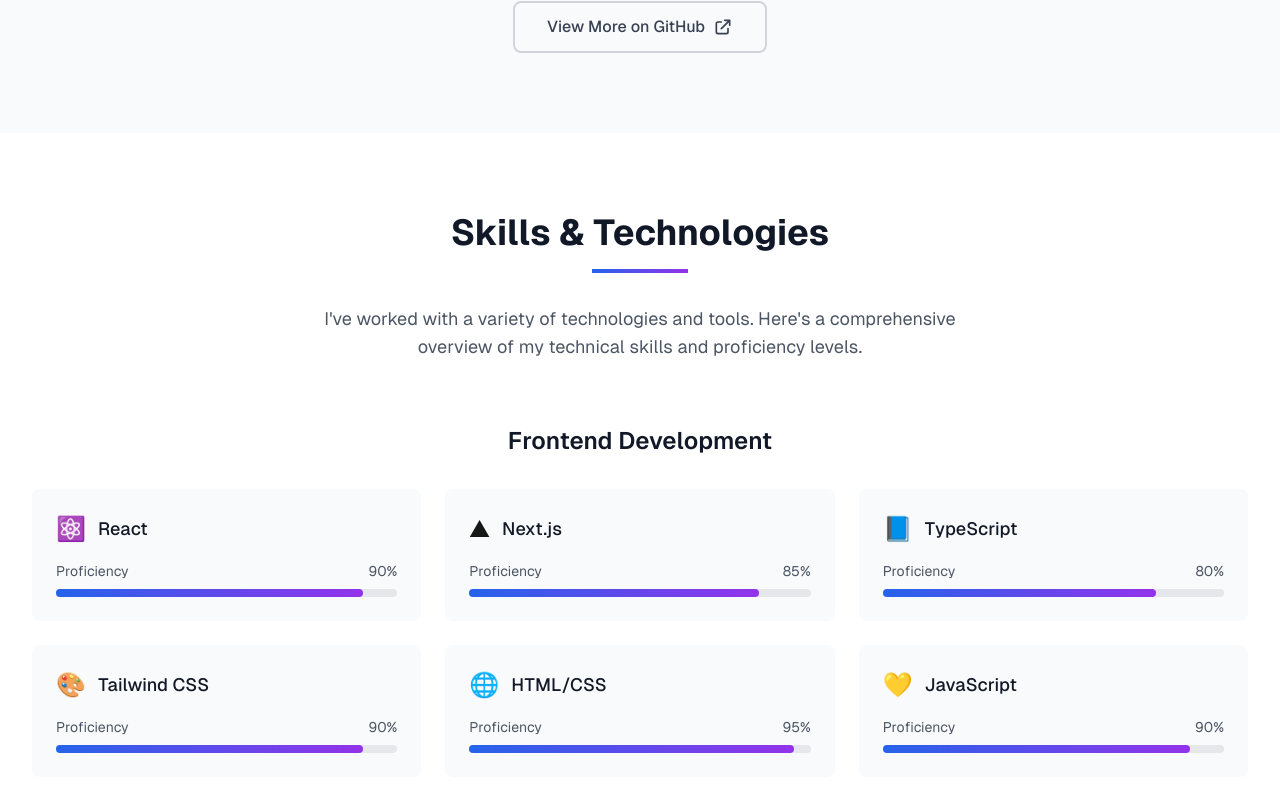
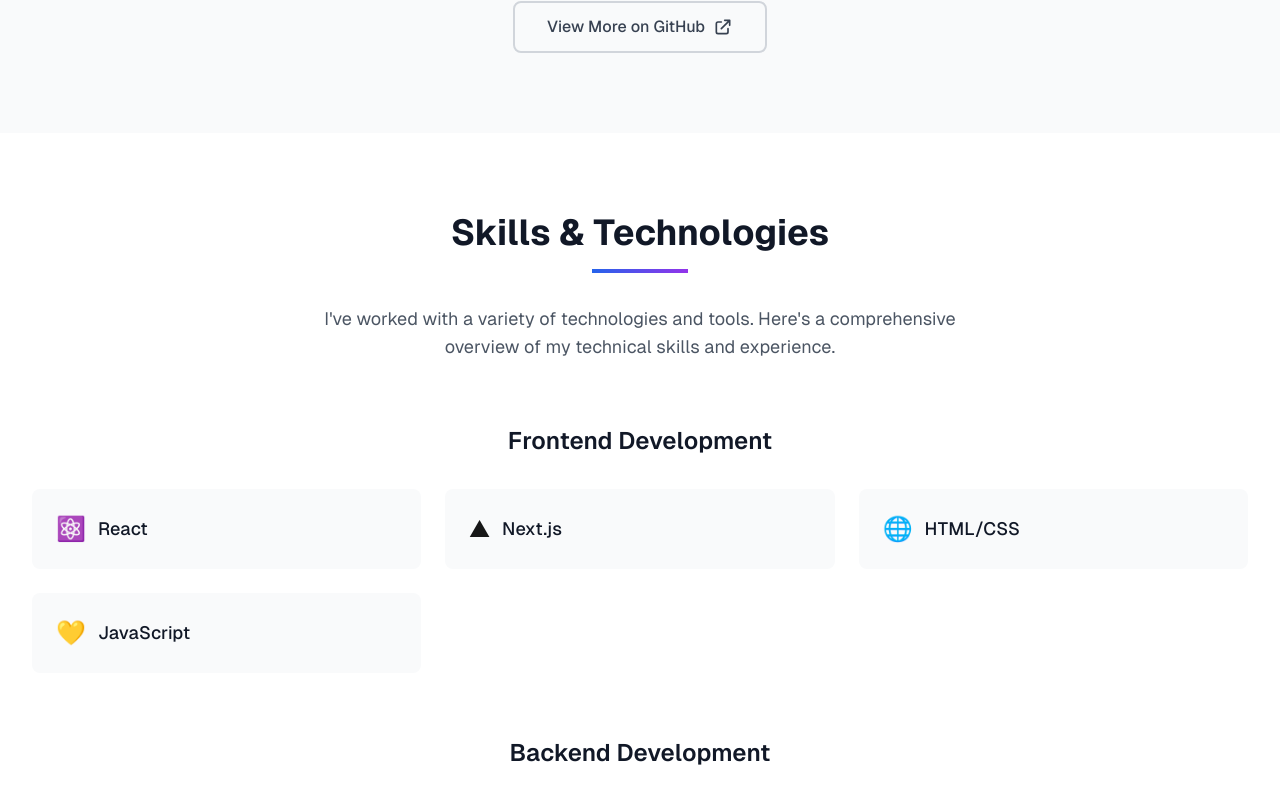
Before and after one commit to jadengong/portfolio, a Next.js app: page / in a window 1280 px wide. Shown: the part 3219-4019 px from the top of the page. Built offline with nearby package versions, Linux system fonts and the light colour scheme.

Commit message:
Update content
Footer, skills, about

```diff
--- a/src/components/About.tsx
+++ b/src/components/About.tsx
@@ -16,7 +16,7 @@
       title: "Vice President",
       company: "App Development Club @ SDSU",
       period: "Aug 2024 - Present",
-      description: "Led technical workshops, lectures, and collaborative coding events on React, Vue.js, and Next.js, enabling 20+ members to gain hands-on experience building full-stack applications"
+      description: "Led technical workshops, lectures, and collaborative coding events on React, Vue.js, and Next.js, enabling 20+ members to gain hands-on experience building full-stack applications."
     }
   ];
 
@@ -25,7 +25,7 @@
       degree: "Bachelor of Computer Science",
       school: "San Diego State University",
       period: "2023 - 2027",
-      description: "Focused on systems engineering and software development"
+      description: "Majoring in Computer Science and minoring in Information Systems."
     }
   ];
 
@@ -72,7 +72,7 @@
                 <div className="text-gray-600 dark:text-gray-300">Projects Built</div>
               </div>
               <div className="text-center p-6 bg-gray-50 dark:bg-gray-800 rounded-lg">
-                <div className="text-3xl font-bold text-green-600 dark:text-green-400">20+</div>
+                <div className="text-3xl font-bold text-green-600 dark:text-green-400">60+</div>
                 <div className="text-gray-600 dark:text-gray-300">Students Helped</div>
               </div>
               <div className="text-center p-6 bg-gray-50 dark:bg-gray-800 rounded-lg">
--- a/src/components/Footer.tsx
+++ b/src/components/Footer.tsx
@@ -7,10 +7,9 @@
         <div className="grid grid-cols-1 md:grid-cols-4 gap-8">
           {/* Brand Section */}
           <div className="col-span-1 md:col-span-2">
-            <h3 className="text-2xl font-bold mb-4">Jaden Gong</h3>
+            <h3 className="text-2xl font-bold mb-4">Jaden Ong</h3>
             <p className="text-gray-400 mb-6 max-w-md">
-              Full-stack developer passionate about creating beautiful, functional,
-              and user-centered digital experiences.
+              Aspiring software developer with a focus on learning modern technologies, writing maintainable code, and solving problems through creativity and collaboration.
             </p>
             <div className="flex space-x-4">
               <a
--- a/src/components/Skills.tsx
+++ b/src/components/Skills.tsx
@@ -3,34 +3,30 @@
     {
       name: "Frontend Development",
       skills: [
-        { name: "React", level: 90, icon: "⚛️" },
-        { name: "Next.js", level: 85, icon: "▲" },
-        { name: "TypeScript", level: 80, icon: "📘" },
-        { name: "Tailwind CSS", level: 90, icon: "🎨" },
-        { name: "HTML/CSS", level: 95, icon: "🌐" },
-        { name: "JavaScript", level: 90, icon: "💛" }
+        { name: "React", icon: "⚛️" },
+        { name: "Next.js", icon: "▲" },
+        { name: "HTML/CSS", icon: "🌐" },
+        { name: "JavaScript", icon: "💛" }
       ]
     },
     {
       name: "Backend Development",
       skills: [
-        { name: "Node.js", level: 85, icon: "🟢" },
-        { name: "Express.js", level: 80, icon: "🚂" },
-        { name: "Python", level: 75, icon: "🐍" },
-        { name: "PostgreSQL", level: 70, icon: "🐘" },
-        { name: "MongoDB", level: 75, icon: "🍃" },
-        { name: "REST APIs", level: 85, icon: "🔌" }
+        { name: "Node.js", icon: "🟢" },
+        { name: "Express.js", icon: "🚂" },
+        { name: "Python", icon: "🐍" },
+        { name: "PostgreSQL", icon: "🐘" },
+        { name: "REST APIs", icon: "🔌" }
       ]
     },
     {
       name: "Tools & Technologies",
       skills: [
-        { name: "Git", level: 90, icon: "📝" },
-        { name: "Docker", level: 70, icon: "🐳" },
-        { name: "AWS", level: 65, icon: "☁️" },
-        { name: "Firebase", level: 80, icon: "🔥" },
-        { name: "Figma", level: 75, icon: "🎨" },
-        { name: "VS Code", level: 95, icon: "💻" }
+        { name: "Git", icon: "📝" },
+        { name: "Docker", icon: "🐳" },
+        { name: "GitHub Actions", icon: "☁️" },
+        { name: "Pytest", icon: "🔥" },
+        { name: "Jest", icon: "🎨" },
       ]
     }
   ];
@@ -44,8 +40,8 @@
           </h2>
           <div className="w-24 h-1 bg-gradient-to-r from-blue-600 to-purple-600 mx-auto mb-8"></div>
           <p className="text-lg text-gray-600 dark:text-gray-300 max-w-2xl mx-auto">
-            I've worked with a variety of technologies and tools. Here's a comprehensive
-            overview of my technical skills and proficiency levels.
+            I&apos;ve worked with a variety of technologies and tools. Here&apos;s a comprehensive
+            overview of my technical skills and experience.
           </p>
         </div>
 
@@ -62,25 +58,11 @@
                     key={skillIndex}
                     className="bg-gray-50 dark:bg-gray-800 rounded-lg p-6 hover:shadow-lg transition-all duration-300"
                   >
-                    <div className="flex items-center mb-4">
+                    <div className="flex items-center">
                       <span className="text-2xl mr-3">{skill.icon}</span>
                       <h4 className="text-lg font-medium text-gray-900 dark:text-white">
                         {skill.name}
                       </h4>
-                    </div>
-
-                    <div className="space-y-2">
-                      <div className="flex justify-between text-sm text-gray-600 dark:text-gray-400">
-                        <span>Proficiency</span>
-                        <span>{skill.level}%</span>
-                      </div>
-
-                      <div className="w-full bg-gray-200 dark:bg-gray-700 rounded-full h-2">
-                        <div
-                          className="bg-gradient-to-r from-blue-600 to-purple-600 h-2 rounded-full transition-all duration-1000 ease-out"
-                          style={{ width: `${skill.level}%` }}
-                        ></div>
-                      </div>
                     </div>
                   </div>
                 ))}
@@ -97,9 +79,8 @@
 
           <div className="grid grid-cols-2 md:grid-cols-4 lg:grid-cols-6 gap-4">
             {[
-              "Responsive Design", "UI/UX Design", "Performance Optimization",
-              "SEO", "Testing", "Agile/Scrum", "Problem Solving", "Team Collaboration",
-              "Code Review", "Documentation", "Continuous Integration", "Microservices"
+              "Communication", "Performance Optimization",  "Testing", "Problem Solving",  "Team Collaboration",
+              "Code Review", "Documentation", "Continuous Adaptability & Learning"
             ].map((skill, index) => (
               <div
                 key={index}
@@ -125,10 +106,10 @@
 
             <div className="flex flex-wrap justify-center gap-4">
               {[
-                { name: "Rust", icon: "🦀" },
-                { name: "GraphQL", icon: "🔷" },
-                { name: "Machine Learning", icon: "🤖" },
-                { name: "Blockchain", icon: "⛓️" }
+                { name: "PostgreSQL", icon: "🐘" },
+                { name: "RESTful APIs", icon: "🔌" },
+                { name: "Node.js", icon: "🟢" },
+                { name: "Express.js", icon: "🚂" }
               ].map((tech, index) => (
                 <div
                   key={index}
```
